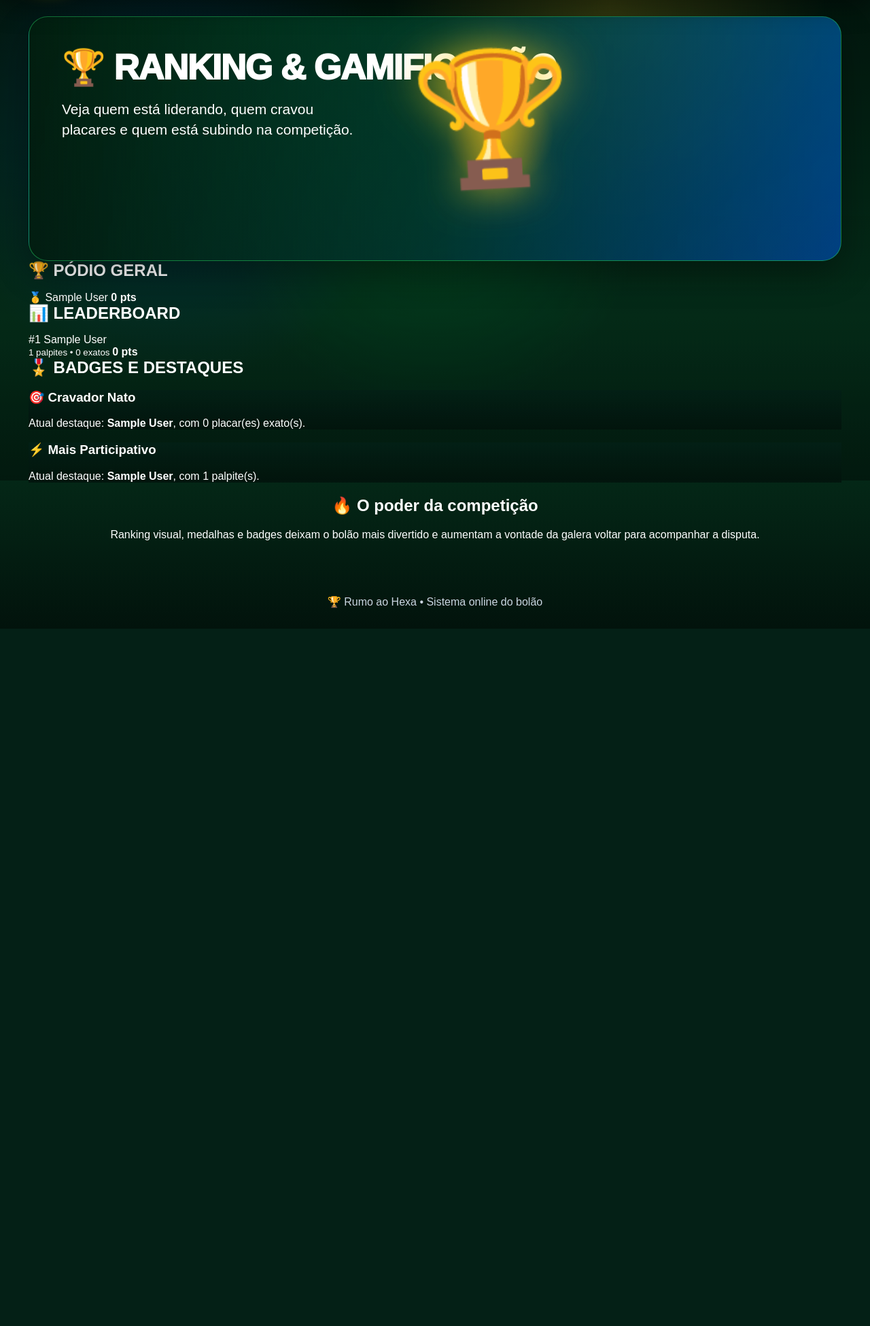
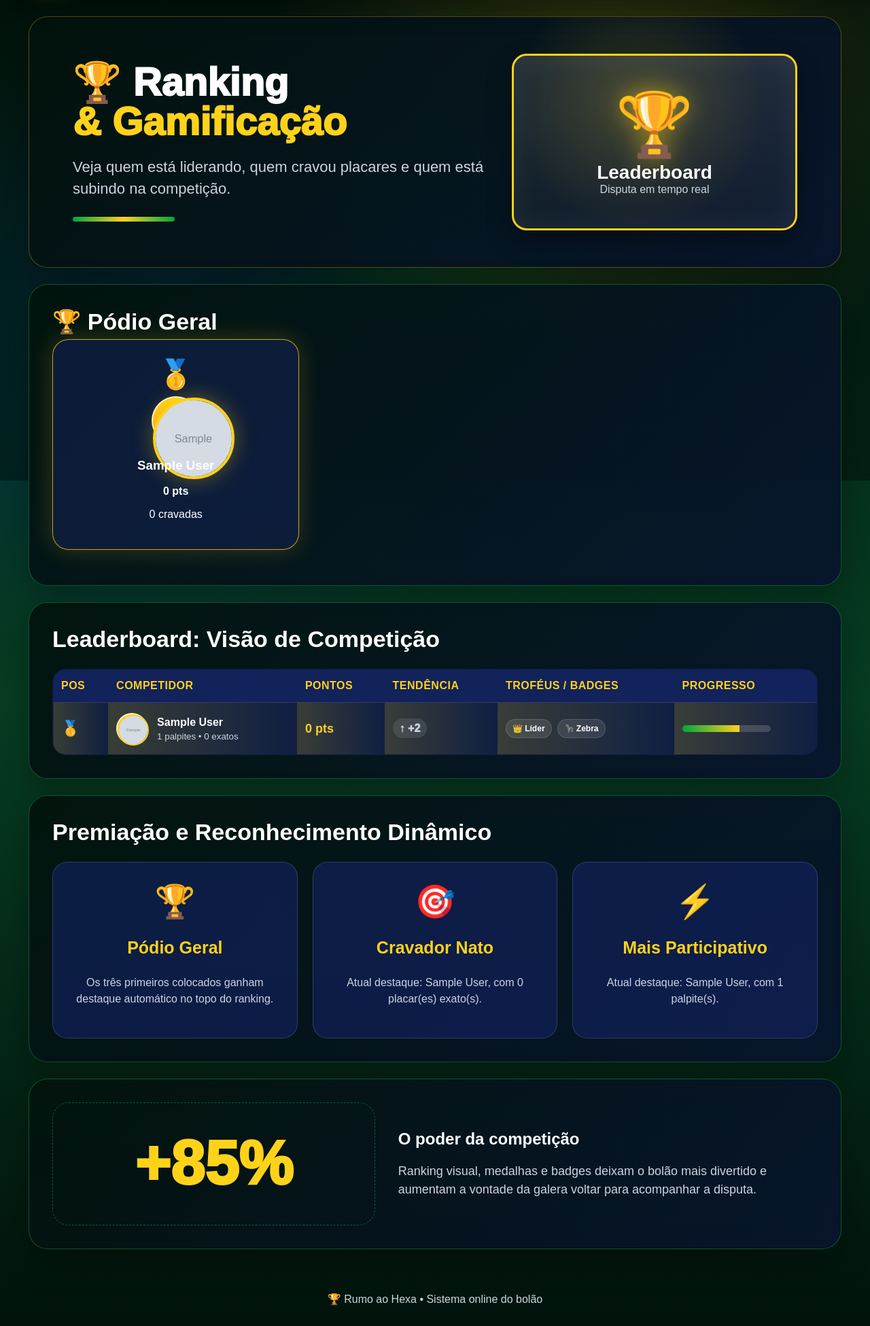
Before and after one commit to viniciusmoreira44563-cloud/bolao-copa-2026, a Flask app: page /ranking in a window 1280 px wide. Shown: the part 93-2044 px from the top of the page at 68% size. Before the commit the page ends 1018 px from the top, so only its background shows below. Run offline with Flask 3, Linux system fonts and the light colour scheme; data comes from the database, SQL or seed files in the repository; tables that the repository leaves empty hold one stand-in row (values such as "Sample post"); grey boxes marked "Sample" are stand-in pictures.

Commit message:
Update ranking.html

```diff
--- a/templates/ranking.html
+++ b/templates/ranking.html
@@ -2,87 +2,199 @@
 
 {% block content %}
 
-<section class="hero">
-    <h1>🏆 Ranking & Gamificação</h1>
+<section class="rank-hero">
+    <div>
+        <h1>
+            🏆 Ranking
+            <span>& Gamificação</span>
+        </h1>
+
         <p>
             Veja quem está liderando, quem cravou placares e quem está subindo na competição.
         </p>
+
+        <div class="mini-line"></div>
+    </div>
+
+    <div class="rank-hero-card">
+        <div>
+            <div class="hero-cup">🏆</div>
+            <strong>Leaderboard</strong>
+            <br>
+            <small>Disputa em tempo real</small>
+        </div>
+    </div>
 </section>
 
 {% if podium %}
-<section class="ranking-section">
-    <div class="section-title">
+<section class="podium-card">
     <h2>🏆 Pódio Geral</h2>
-    </div>
 
+    <div class="podium">
         {% for row in podium %}
-        <div class="ranking-row">
-            <span>
+        <div class="podium-place place-{{ loop.index }}">
+            <div class="podium-medal">
                 {% if loop.index == 1 %}🥇
                 {% elif loop.index == 2 %}🥈
                 {% else %}🥉
                 {% endif %}
-                {{ row.name }}
-            </span>
+            </div>
 
+            <div class="avatar big">
+                {% if row.avatar_url %}
+                    <img src="{{ row.avatar_url }}" class="avatar-img big">
+                {% else %}
+                    {{ row.avatar_letter }}
+                {% endif %}
+            </div>
+
+            <h3>{{ row.name }}</h3>
             <strong>{{ row.points }} pts</strong>
+            <p>{{ row.exacts or 0 }} cravadas</p>
         </div>
         {% endfor %}
+    </div>
 </section>
 {% endif %}
 
-<section class="ranking-section">
-    <div class="section-title">
-        <h2>📊 Leaderboard</h2>
+<section class="leaderboard-section">
+    <h2>Leaderboard: Visão de Competição</h2>
+
+    <div class="table-wrap">
+        <table class="gamer-table">
+            <thead>
+                <tr>
+                    <th>Pos</th>
+                    <th>Competidor</th>
+                    <th>Pontos</th>
+                    <th>Tendência</th>
+                    <th>Troféus / Badges</th>
+                    <th>Progresso</th>
+                </tr>
+            </thead>
+
+            <tbody>
+                {% for row in ranking %}
+                <tr class="{% if loop.index == 1 %}leader-row{% endif %}">
+                    <td class="pos-cell">
+                        {% if loop.index == 1 %}🥇
+                        {% elif loop.index == 2 %}🥈
+                        {% elif loop.index == 3 %}🥉
+                        {% else %}{{ loop.index }}º
+                        {% endif %}
+                    </td>
+
+                    <td>
+                        <div class="competitor">
+                            <div class="avatar">
+                                {% if row.avatar_url %}
+                                    <img src="{{ row.avatar_url }}" class="avatar-img">
+                                {% else %}
+                                    {{ row.avatar_letter }}
+                                {% endif %}
                             </div>
 
-    {% for row in ranking %}
-        <div class="ranking-row">
-            <span>
-                #{{ loop.index }} {{ row.name }}
-                <br>
+                            <div>
+                                <strong>{{ row.name }}</strong>
                                 <small>
                                     {{ row.guesses_count }} palpites • {{ row.exacts or 0 }} exatos
                                 </small>
+                            </div>
+                        </div>
+                    </td>
+
+                    <td>
+                        <strong class="points">{{ row.points }} pts</strong>
+                    </td>
+
+                    <td>
+                        <span class="trend stable">
+                            {{ row.trend_icon }} {{ row.trend_text }}
                         </span>
+                    </td>
 
-            <strong>{{ row.points }} pts</strong>
+                    <td>
+                        <div class="badges">
+                            {% for badge in row.badges %}
+                                <span>{{ badge.icon }} {{ badge.label }}</span>
+                            {% endfor %}
                         </div>
+                    </td>
+
+                    <td>
+                        <div class="progress mini">
+                            <span></span>
+                        </div>
+                    </td>
+                </tr>
                 {% endfor %}
+            </tbody>
+
+        </table>
+    </div>
 </section>
 
-<section class="matches-section">
-    <div class="section-title">
-        <h2>🎖️ Badges e destaques</h2>
+<section class="awards-section">
+    <h2>Premiação e Reconhecimento Dinâmico</h2>
+
+    <div class="award-grid">
+
+        <div class="award-card">
+            <div class="award-icon">🏆</div>
+            <h3>Pódio Geral</h3>
+            <p>
+                Os três primeiros colocados ganham destaque automático no topo do ranking.
+            </p>
         </div>
 
+        <div class="award-card">
+            <div class="award-icon">🎯</div>
+            <h3>Cravador Nato</h3>
+
             {% if most_exact %}
-        <div class="match-card">
-            <h3>🎯 Cravador Nato</h3>
                 <p>
-                Atual destaque: <strong>{{ most_exact.name }}</strong>,
+                    Atual destaque: {{ most_exact.name }},
                     com {{ most_exact.exacts or 0 }} placar(es) exato(s).
                 </p>
+            {% else %}
+                <p>
+                    Badge para quem acerta placares exatos durante a Copa.
+                </p>
+            {% endif %}
         </div>
-    {% endif %}
+
+        <div class="award-card">
+            <div class="award-icon">⚡</div>
+            <h3>Mais Participativo</h3>
 
             {% if most_active %}
-        <div class="match-card">
-            <h3>⚡ Mais Participativo</h3>
                 <p>
-                Atual destaque: <strong>{{ most_active.name }}</strong>,
+                    Atual destaque: {{ most_active.name }},
                     com {{ most_active.guesses_count }} palpite(s).
                 </p>
+            {% else %}
+                <p>
+                    Reconhecimento para quem participa mais durante o bolão.
+                </p>
+            {% endif %}
         </div>
-    {% endif %}
+
+    </div>
 </section>
 
-<section class="profile-card">
-    <h2>🔥 O poder da competição</h2>
+<section class="retention-card">
+    <div class="big-percent">
+        +85%
+    </div>
+
+    <div>
+        <h2>O poder da competição</h2>
+
         <p>
             Ranking visual, medalhas e badges deixam o bolão mais divertido
             e aumentam a vontade da galera voltar para acompanhar a disputa.
         </p>
+    </div>
 </section>
 
 {% endblock %}
```
Lines whose indentation alone changed are shown as unchanged.
